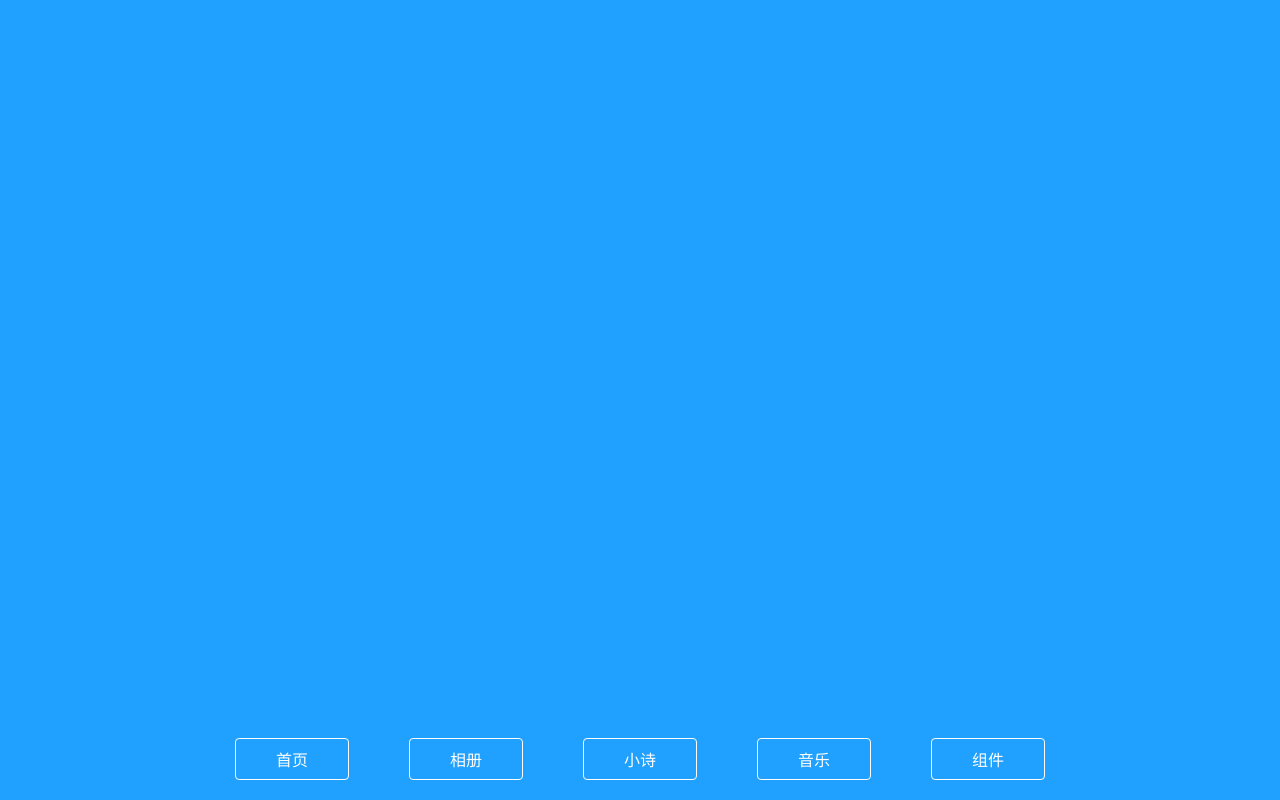
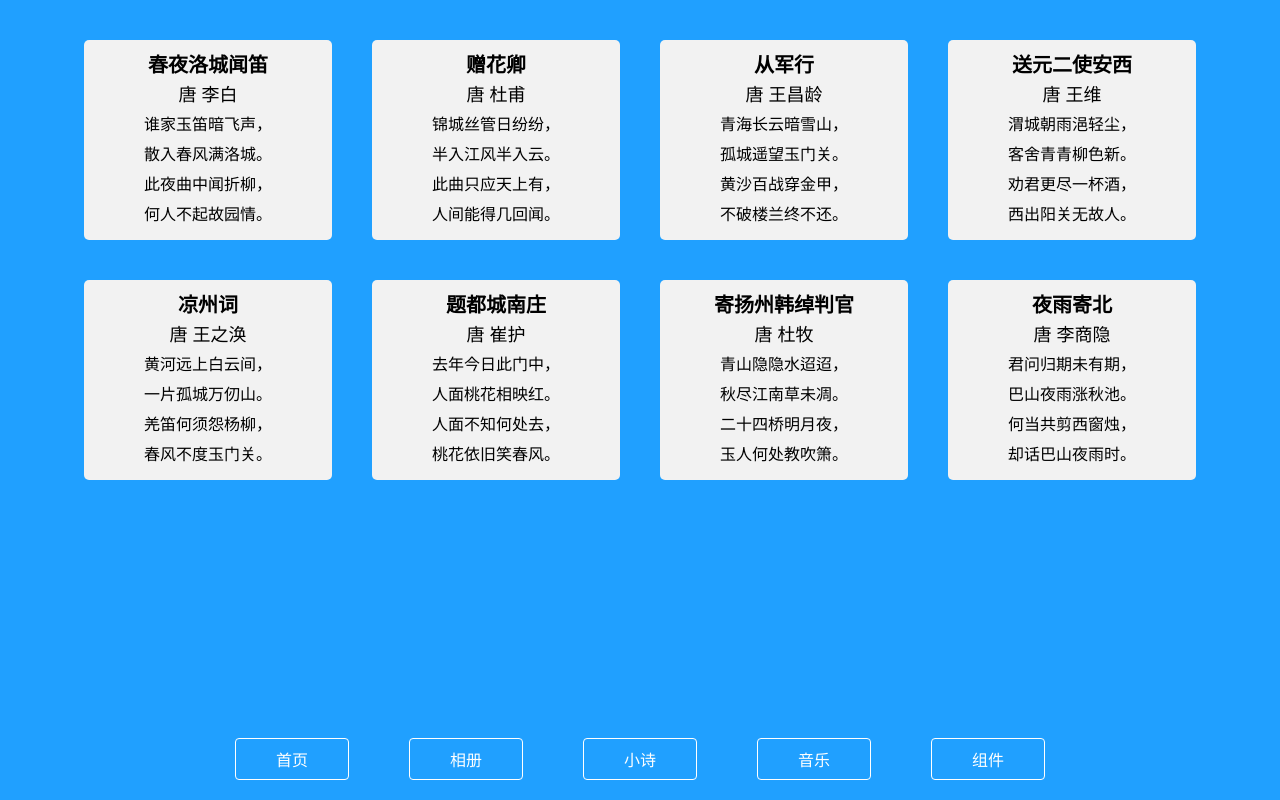
Before and after one commit to AlbertYu8467/hometown, a React (Create React App) app in the folder my-home/: page /poem in a window 1280 px wide. Built offline with nearby package versions, Linux system fonts and the light colour scheme.

Commit message:
poem component

```diff
--- a/my-home/src/components/App.jsx
+++ b/my-home/src/components/App.jsx
@@ -3,6 +3,7 @@ import ReactDom from 'react-dom';
 import { Link, Route, Switch } from 'react-router-dom';
 import Home from './Home';
 import Photo from './Photo';
+import Poem from './Poem';
 
 class App extends Component {
     render(){
@@ -12,13 +13,14 @@ class App extends Component {
                 <div className='container'>
                     <Switch>
                     <Route exact path="/" component={Home}/>
-                    <Route exact path="/photo" component={Photo}/>
+                    <Route  path="/photo" component={Photo}/>
+                    <Route  path="/poem" component={Poem}/>
                 </Switch>
                 </div>
                 <ul className='nav'>
                     <li className='nav-label'><Link to="/">首页</Link></li>
                     <li className='nav-label'><Link to="/photo">相册</Link></li>
-                    <li className='nav-label'><Link to="/">小诗</Link></li>
+                    <li className='nav-label'><Link to="/poem">小诗</Link></li>
                     <li className='nav-label'><Link to="/">音乐</Link></li>
                     <li className='nav-label'><Link to="/">组件</Link></li>
                 </ul>
--- /dev/null
+++ b/my-home/src/components/Poem.jsx
@@ -0,0 +1,61 @@
+import React,{Component} from 'react';
+import ReactDom from 'react-dom';
+
+const poemArr = [
+    '春夜洛城闻笛*唐 李白_谁家玉笛暗飞声散入春风满洛城此夜曲中闻折柳何人不起故园情',
+    '赠花卿*唐 杜甫_锦城丝管日纷纷半入江风半入云此曲只应天上有人间能得几回闻',
+    '从军行*唐 王昌龄_青海长云暗雪山孤城遥望玉门关黄沙百战穿金甲不破楼兰终不还',
+    '送元二使安西*唐 王维_渭城朝雨浥轻尘客舍青青柳色新劝君更尽一杯酒西出阳关无故人',
+    '凉州词*唐 王之涣_黄河远上白云间一片孤城万仞山羌笛何须怨杨柳春风不度玉门关',
+    '题都城南庄*唐 崔护_去年今日此门中人面桃花相映红人面不知何处去桃花依旧笑春风',
+    '寄扬州韩绰判官*唐 杜牧_青山隐隐水迢迢秋尽江南草未凋二十四桥明月夜玉人何处教吹箫',
+    '夜雨寄北*唐 李商隐_君问归期未有期巴山夜雨涨秋池何当共剪西窗烛却话巴山夜雨时',
+]
+const poemComtent = handlePoemString(poemArr);
+class Poem extends Component {
+    render() {
+        return (
+            <React.Fragment>
+                <div className="poem-container">
+                {
+                    poemComtent.map((value,index) => (
+                        <div className="poem-card" key={index}>
+                            <div className="title">{value.title}</div>
+                            <div className="author">{value.author}</div>
+                            <ul className='poem-content'>
+                                <li>{value.poemItems[0]}</li>
+                                <li>{value.poemItems[1]}</li>
+                                <li>{value.poemItems[2]}</li>
+                                <li>{value.poemItems[3]}</li>
+                            </ul>
+                        </div>)
+                    )
+                }
+                </div>
+            </React.Fragment>
+        )
+    }
+}
+//正则匹配,字符串必须是xxx*xx_xxxxxxx.诗词目前只支持七言绝句
+function handlePoemString(arr){
+    let newArr=[];
+    arr.map(function(value,index){
+        let title = value.match(/[\u4e00-\u9fa5]*\*/)[0];
+        let author = value.match(/\*([\u4e00-\u9fa5]|\s)*_/)[0];
+        let poem = value.match(/_[\u4e00-\u9fa5]*/)[0];
+        let poemItems = [
+            poem.slice(1,8),
+            poem.slice(8,15),
+            poem.slice(15,22),
+            poem.slice(22,29),
+        ];
+        newArr.push({
+            'title':title.slice(0,title.length-1),
+            'author':author.slice(1,author.length-1),
+            'poemItems':poemItems,
+        });
+    })
+    return newArr;
+}
+
+export default Poem;
--- a/my-home/src/styles/index.css
+++ b/my-home/src/styles/index.css
@@ -1,14 +1,18 @@
+* {
+    box-sizing: border-box;
+}
+
 body,
 ul,
 li {
     margin: 0;
     padding: 0;
     font-family: sans-serif;
-    color: #fff;
 }
 
 body {
     background: #20A0FF;
+    color: #fff;
 }
 
 ul,
@@ -247,3 +251,59 @@ a {
     margin: 20px 0;
     font-size: 30px;
 }
+
+
+/*poem component*/
+
+.poem-container {
+    display: flex;
+    flex-wrap: wrap;
+    justify-content: center;
+    width: 100%;
+    padding: 20px;
+}
+
+.poem-card {
+    width: 20%;
+    margin: 20px;
+    padding: 10px 0;
+    background: #F2F2F2;
+    color: #000;
+    text-align: center;
+    line-height: 30px;
+    border-radius: 5px;
+}
+
+.poem-card:hover {
+    background: #84e6b5
+}
+
+.title {
+    font-size: 20px;
+    font-weight: 600;
+}
+
+.author {
+    font-size: 18px;
+    font-weight: 400;
+}
+
+.title:hover {
+    color: #f35336;
+}
+
+.author:hover {
+    color: #ff4e20;
+}
+
+.poem-content li:hover {
+    color: #ff4c00;
+}
+
+.poem-content li:nth-child(2n+1)::after {
+    content: '，'
+}
+
+.poem-content li:nth-child(2n)::after {
+    content: '。'
+}
```
